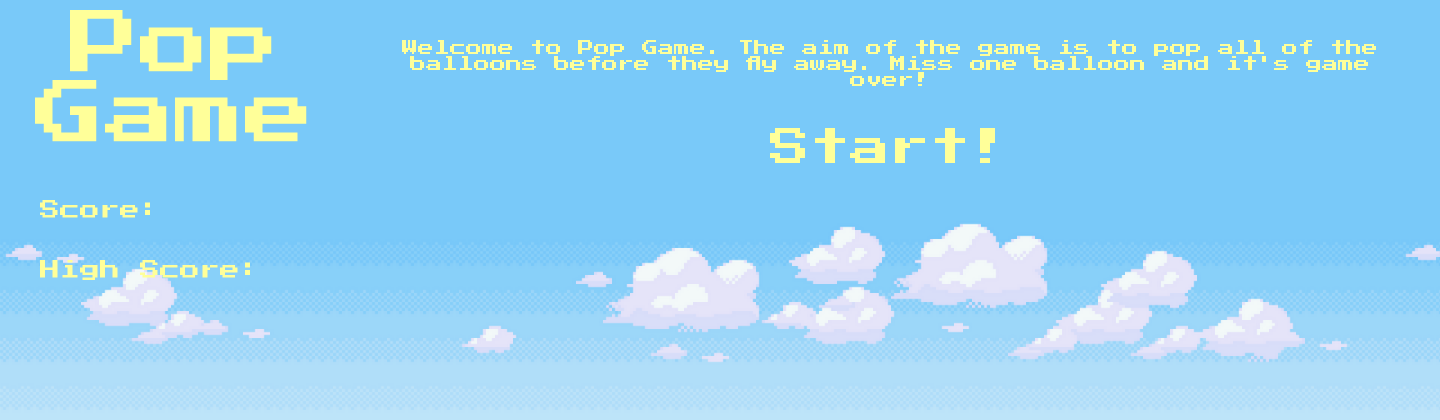
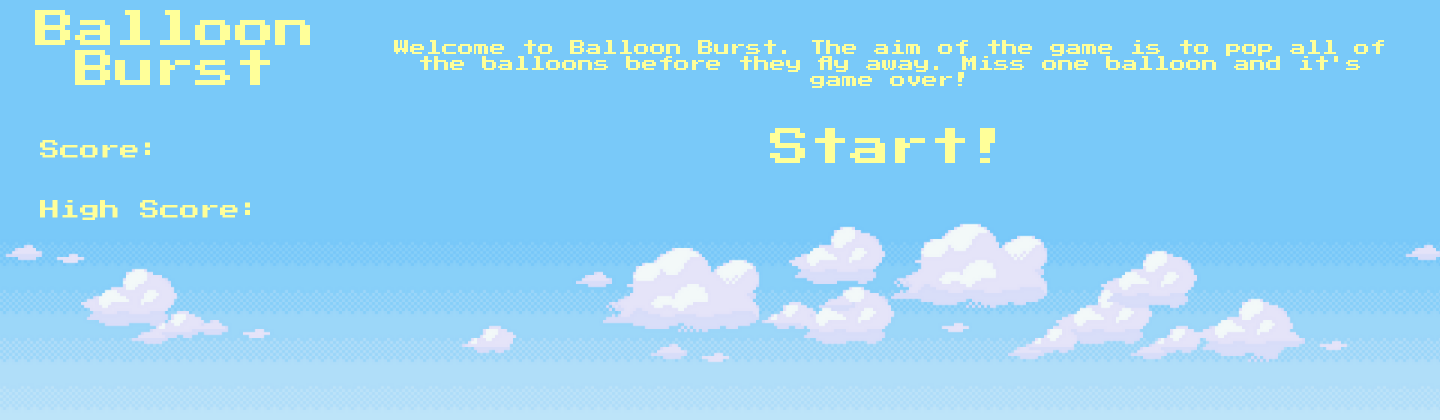
Before and after one commit to AlexYeates/balloon-burst, a PHP site: page / in a window 1440 px wide. Shown: the top 420 px of the page. Run offline with PHP 8.4, Linux system fonts and the light colour scheme; some libraries are stand-ins or nearby versions.

Commit message:
Styling.

```diff
--- a/css/style.css
+++ b/css/style.css
@@ -20,7 +20,7 @@
 }
 
 .logo {
-  font-size: 70px;
+  font-size: 40px;
   text-align: center;
   padding: 10px;
   font-family: 'Press Start 2P', cursive;
@@ -41,6 +41,14 @@
   margin: 40px;
   font-family: 'Press Start 2P', cursive;
   color: #FFFF99;
+}
+
+.startbutton:hover {
+  color: #F9F900;
+}
+
+.reset-button:hover {
+  color: #F9F900;
 }
 
 .gameover {
--- a/index.html
+++ b/index.html
@@ -11,9 +11,8 @@
 <body class="background">
   <div class="board"></div>
   <div class="sidebar"></div>
-  <h1 class="logo">Pop Game</h1>
+  <h1 class="logo">Balloon Burst</h1>
   <p id="score">Score: </p>
   <p id="high-score">High Score: </p>
-  <audio src="sounds/shotty.wav"></audio>
 </body>
 </html>
--- a/js/app.js
+++ b/js/app.js
@@ -2,12 +2,12 @@ $(() => {
 
   var Game = Game || {};
 
-  Game.balloonHeight = 50;
+  Game.balloonHeight = 100;
   Game.highScore     = 0;
 
   Game.startScreen = function startScreen() {
     Game.board       = $('.board');
-    Game.startText   = $('<p class="starttext">Welcome to Pop Game. The aim of the game is to pop all of the balloons before they fly away. Miss one balloon and it\'s game over!</p>');
+    Game.startText   = $('<p class="starttext">Welcome to Balloon Burst. The aim of the game is to pop all of the balloons before they fly away. Miss one balloon and it\'s game over!</p>');
     Game.startButton = $('<p class="startbutton">Start!</p>');
     Game.board.append(Game.startText);
     Game.board.append(Game.startButton);
@@ -29,8 +29,7 @@ $(() => {
   Game.balloonPop = function() {
     $(this).remove();
     $(this).addClass('clicked');
-    new Audio('sounds/shotty.wav').play();
-
+    new Audio('sounds/pop.wav').play();
     Game.score++;
     $('#score').text(`Score: ${Game.score}`);
   };
--- a/sounds/creativecommons.txt
+++ /dev/null
@@ -1,4 +0,0 @@
-Copyright (c) 2009 Vincent Sevedge
-
-Audio and Visual content is covered under the Creative Commons Attribution 3.0 Unported License
-http://creativecommons.org/licenses/by/3.0/
```
Also changed, not shown: images/balloon.png, 6 other files.
